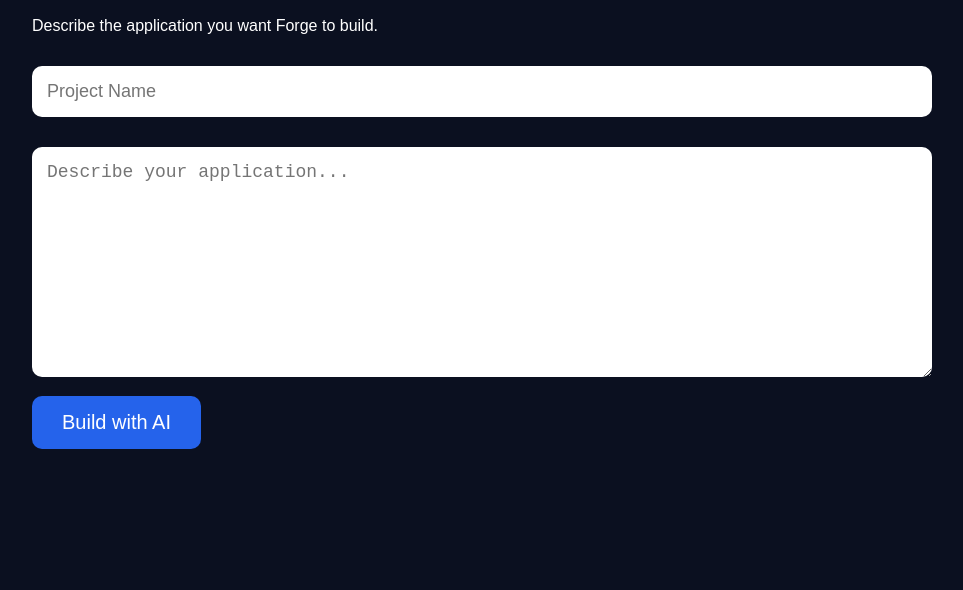
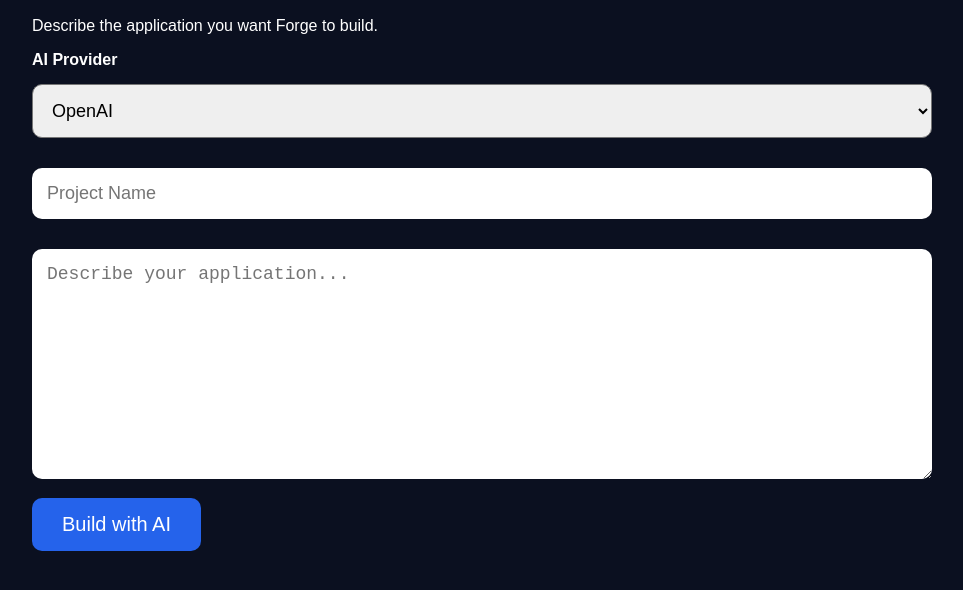
Before and after one commit to dsnuts2025tx-collab/Forge, a website: page builder.html in a window 1280 px wide. Shown: the part 102-692 px from the top of the page, without its empty margins (158-1121 px from the left). Drawn offline with Linux system fonts and the light colour scheme.

Commit message:
Update builder.html6

```diff
--- a/builder.html
+++ b/builder.html
@@ -68,7 +68,23 @@ overflow:auto;
 <h1>🔥 Forge AI Builder</h1>
 
 <p>Describe the application you want Forge to build.</p>
+<label for="provider"><strong>AI Provider</strong></label>
 
+<select id="provider" style="
+width:100%;
+padding:15px;
+margin:15px 0;
+font-size:18px;
+border-radius:10px;
+">
+
+<option value="openai">OpenAI</option>
+<option value="claude">Claude</option>
+<option value="gemini">Gemini</option>
+<option value="grok">Grok</option>
+<option value="openrouter">OpenRouter</option>
+
+</select>
 <input
 id="project"
 placeholder="Project Name">
@@ -87,7 +103,14 @@ Build with AI
 </div>
 
 <script>
+window.onload = function () {
 
+const provider =
+localStorage.getItem("forge_provider") || "openai";
+
+document.getElementById("provider").value = provider;
+
+}
 async function createProject(){
 
 const project=document.getElementById("project").value.trim();
```
